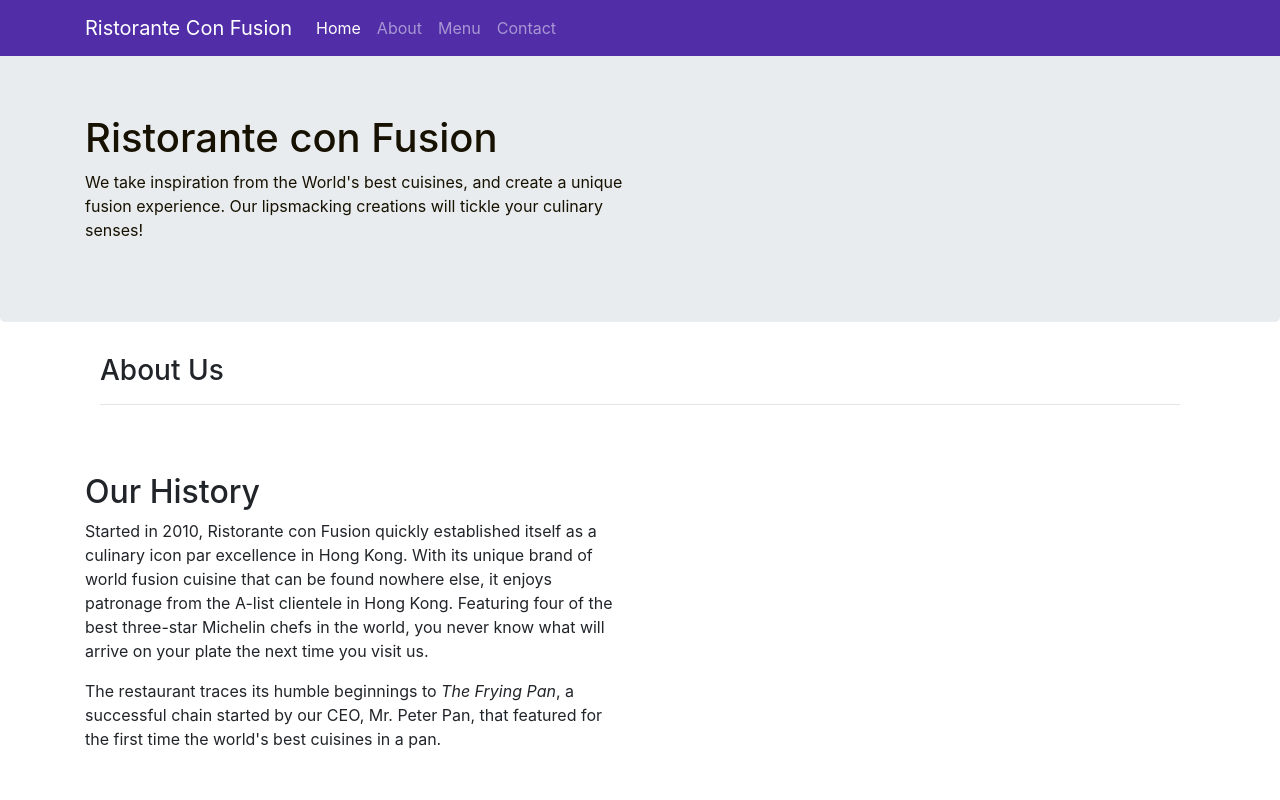
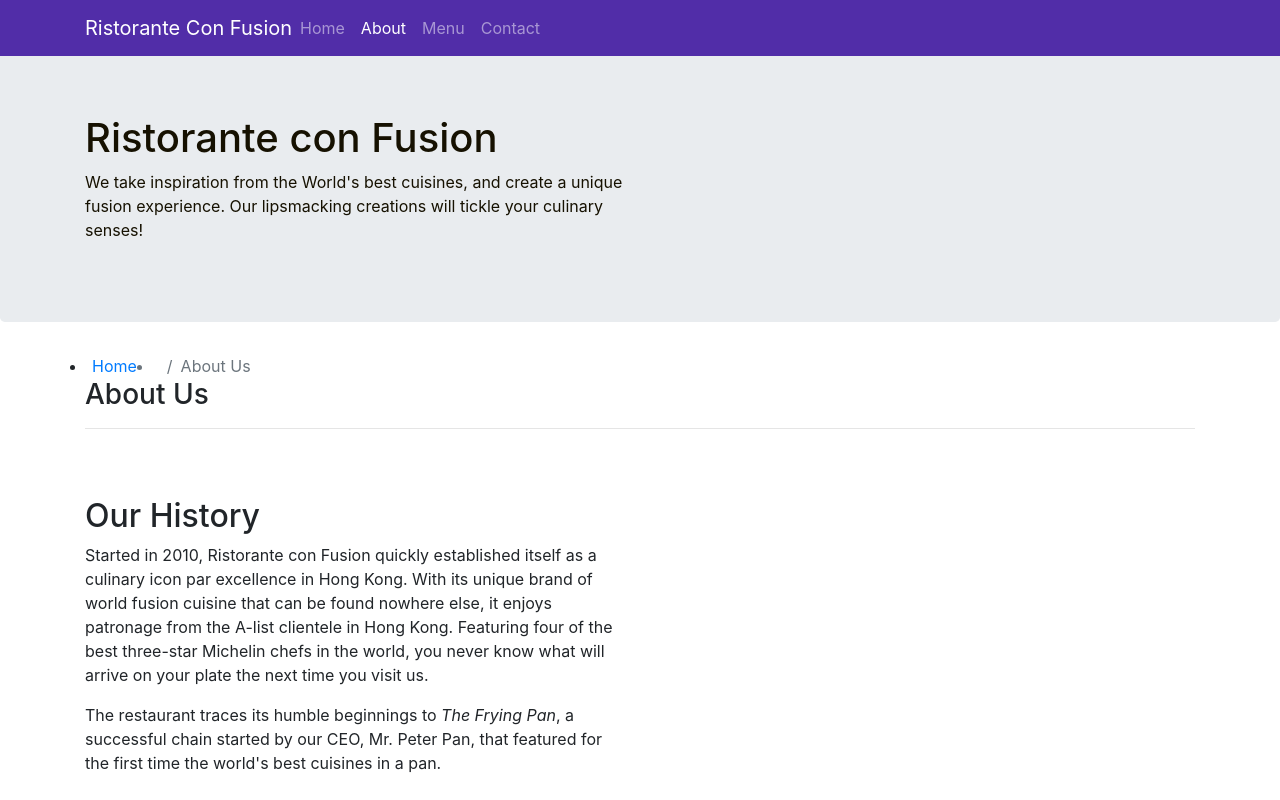
Before and after one commit to jonhealy1/conFusion, a website: page aboutus.html in a window 1280 px wide. Shown: the top 800 px of the page. Drawn offline with nearby package versions, Linux system fonts and the light colour scheme.

Commit message:
breadcrumbs

```diff
--- a/aboutus.html
+++ b/aboutus.html
@@ -19,19 +19,16 @@
                 data-target="#Navbar">
                     <span class="navbar-toggler-icon"></span>
             </button>
-            <a class="navbar-brand" href="#">Ristorante Con Fusion</a>
-                <div class="collapse navbar-collapse" id="Navbar">
+            <a class="navbar-brand mr-auto" href="./index.html">Ristorante Con Fusion</a>
+            <div class="collapse navbar-collapse" id="Navbar">
                 <ul class="navbar-nav mr-auto">
-                    <li class="nav-item active"><a class="nav-link" href="./index.html"
+                    <li class="nav-item"><a class="nav-link" href="./index.html"
                         >Home</a></li>
-                    <li class="nav-item"><a class="nav-link" href="#">
-                        About</a></li>
-                    <li class="nav-item"><a class="nav-link" href="#">
-                        Menu</a></li>
-                    <li class="nav-item"><a class="nav-link" href="#">
-                        Contact</a></li>
+                    <li class="nav-item active"><a class="nav-link" href="#">About</a></li>
+                    <li class="nav-item"><a class="nav-link" href="#">Menu</a></li>
+                    <li class="nav-item"><a class="nav-link" href="#">Contact</a></li>
                 </ul>
-                </div>
+            </div>
         </div>
 
     </nav>
@@ -49,11 +46,17 @@
     </header>
 
     <div class="container">
+        <div class="row"
+        <ol class="col-12 breadcrumb">
+            <li class="breadcrumb-item"><a href="./index.html">Home</a></li>
+            <li class="breadcrumb-item active">About Us</li>
+        </ol>
         <div class="col-12 col-sm-12">
             <div>
                <h3>About Us</h3>
                <hr>
             </div>
+        </div>
         </div>
 
         <div class="row row-content align-items-center">
@@ -89,7 +92,7 @@
                 <div class="col-4 offset-1 col-sm-2">
                     <h5>Links</h5>
                     <ul class="list-unstyled">
-                        <li><a href="#">Home</a></li>
+                        <li><a href="./index.html">Home</a></li>
                         <li><a href="#">About</a></li>
                         <li><a href="#">Menu</a></li>
                         <li><a href="#">Contact</a></li>
```
